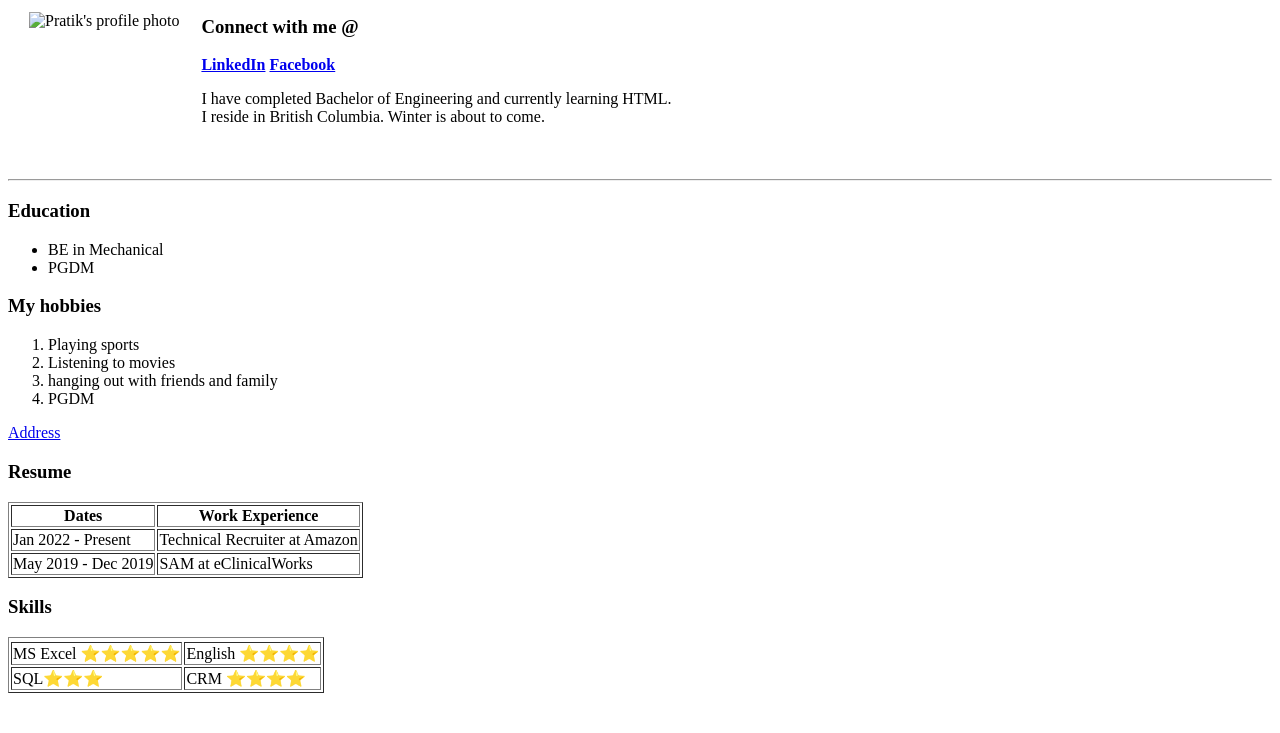
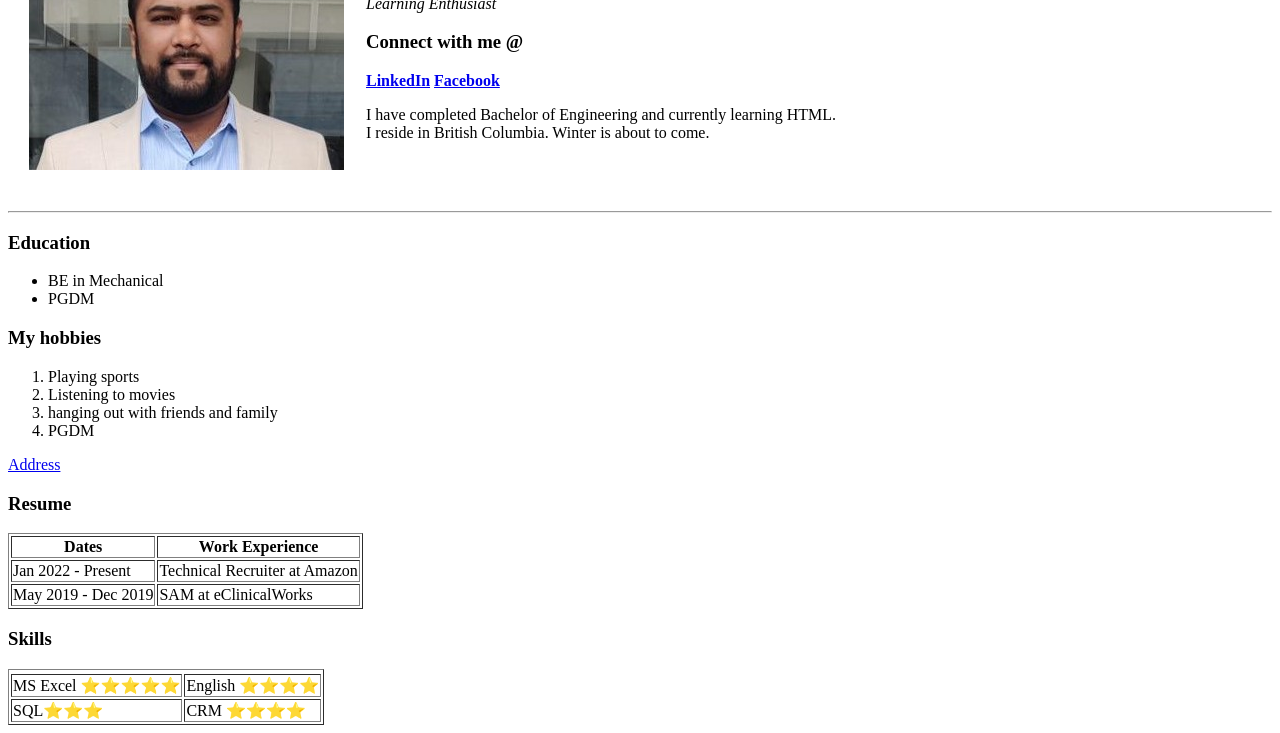
Before and after one commit to pratikgupta81/CV, a plain HTML site: page index.html in a window 1280 px wide. Shown: the part 130-863 px from the top of the page. Before the commit the page ends 831 px from the top, so only its background shows below. Drawn offline with Linux system fonts and the light colour scheme.

Commit message:
Update index.html

```diff
--- a/index.html
+++ b/index.html
@@ -9,7 +9,7 @@
 <body>
   <table cellspacing="20">
     <tr>
-      <td><img src="Image.jpg" alt="Pratik's profile photo"></td>
+      <td><img src="Prat.jpg" alt="Pratik's profile photo"></td>
       <td>
         <h1>Pratik Gupta</h1>
         <em>
```
